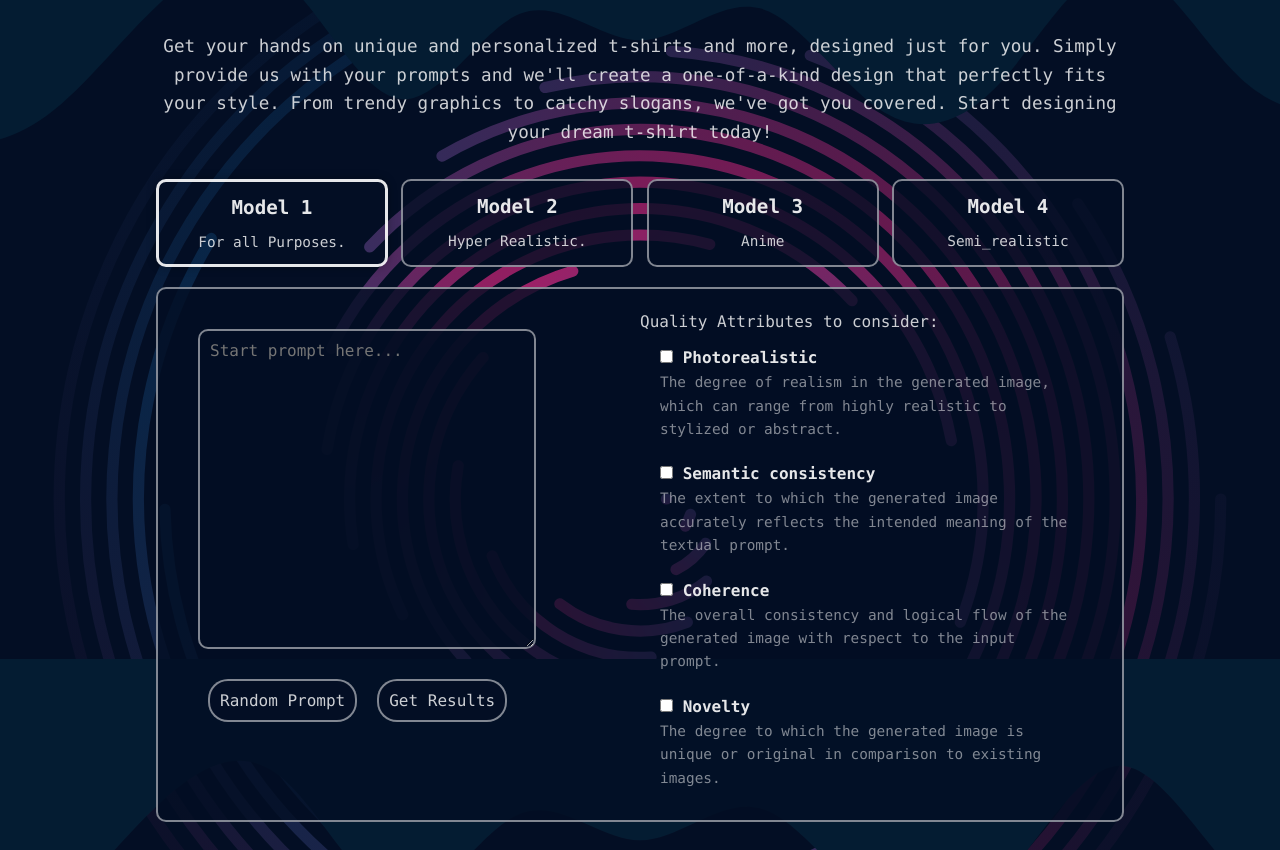
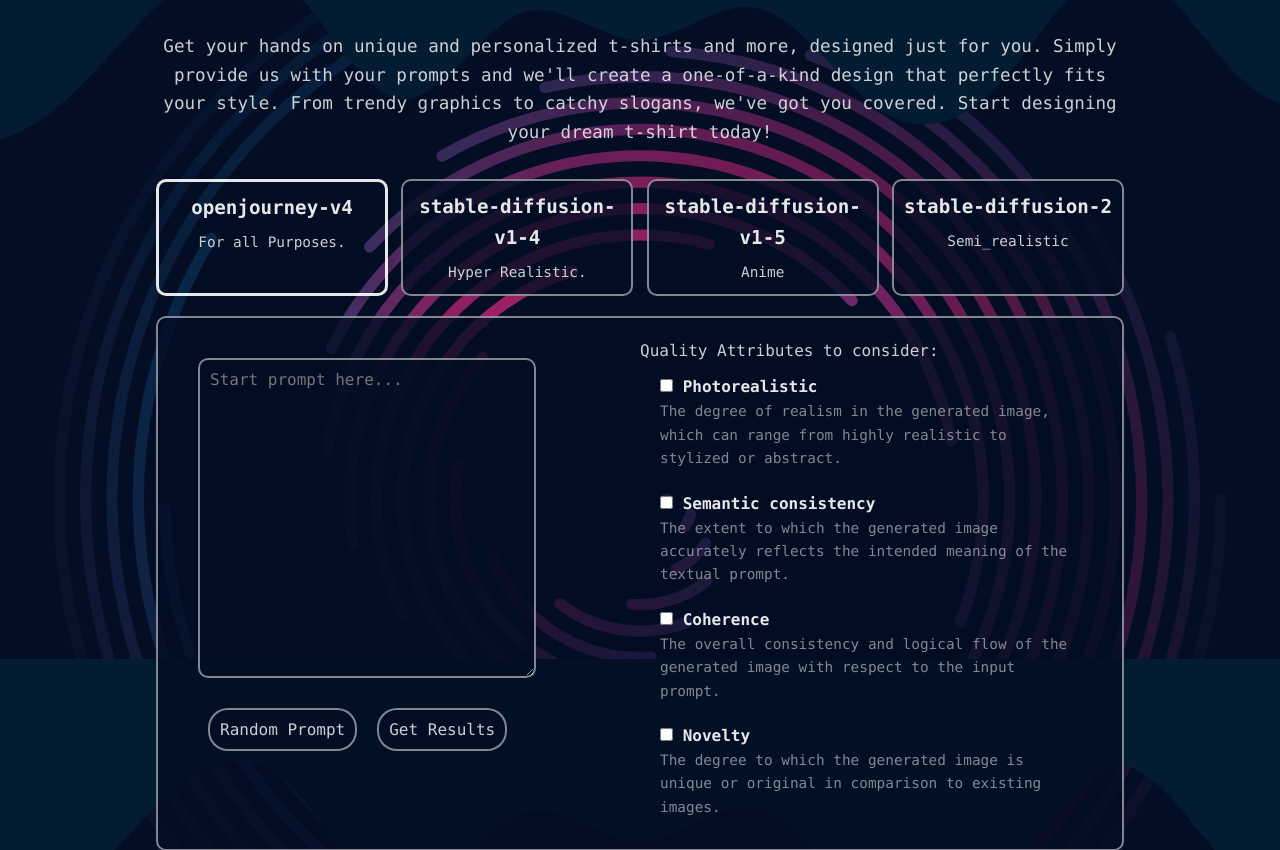
Before and after one commit to jamespeirano/AiFlicks, a Flask app: page / in a window 1280 px wide. Shown: the part 141-991 px from the top of the page. Run offline with Flask 3, Linux system fonts and the light colour scheme.

Commit message:
all model options are functional

```diff
--- a/app/routes.py
+++ b/app/routes.py
@@ -66,7 +66,7 @@
     Handles the payment using Stripe.
     """
     data = request.get_json()
-    return checkout(data)
+    return payment(data)
 
 
 @app.route('/model', methods=['GET', 'POST'])
@@ -92,6 +92,13 @@
     if response is None:
         return render_template("error.html")
     return render_template("result.html", image=response, prompt=prompt)
+
+
+@app.route('/random-prompt', methods=['GET'])
+def random_prompt_route():
+    selected_model = request.args.get('model')
+    prompt = random_prompt(selected_model)
+    return jsonify({'prompt': prompt})
 
 
 @app.route('/email_user', methods=['POST'])
--- a/app/static/script.js
+++ b/app/static/script.js
@@ -1,83 +1,21 @@
-
 $(document).ready(function() {
     $('#prompt').on('submit', function() {
-        // Collect checkbox values
+        // collect checkbox values
         var photorealistic = $('#photorealistic-checkbox').is(':checked');
         var semantic = $('#semantic-checkbox').is(':checked');
         var coherence = $('#coherence-checkbox').is(':checked');
         var novelty = $('#novelty-checkbox').is(':checked');
 
-        // Set checkbox values in hidden inputs
+        // set checkbox values in hidden inputs
         $('input[name="photorealistic"]').val(photorealistic);
         $('input[name="semantic"]').val(semantic);
         $('input[name="coherence"]').val(coherence);
         $('input[name="novelty"]').val(novelty);
 
-        // Submit the form
+        // submit the form
         return true;
     });
 });
-
-function generateRandomPrompt() {
-    StableDiffusionPrompts = ["redshift style incredible highly detailed space ship, space background, perfect composition, beautiful detailed, intricate, insanely detailed, octane render, trending on artstation, artistic, photorealistic, concept art, soft natural volumetric cinematic perfect light, chiaroscuro, award winning photograph, splash of color, masterpiece, oil on canvas, Carne Griffiths, E. Abramzon, raphael, caravaggio, beeple, beksinski, giger style",
-        "arcane style dublex, redshift style, What went wrong digital artwork concept art unreal engine cinematic Hyper detailed (highly detailed background) Highres iridescent metallic virtual octane render 4k UHD Splash screen (masterpiece) trending on deviantart artstation art by AI",
-        "My heart is an ocean, fantasy art, cinema 4d, matte painting, polished, beautiful, colorful, intricate, eldritch, ethereal, vibrant, surrealism, surrealism, vray, nvdia ray tracing, cryengine, magical, 4k, 8k, masterpiece, crystal, romanticism",
-        "hyperpunk 2100::1, pagani zonda, octane render,4k, volumetric lighting, unreal engine, retro advanced future concept design",
-        "snthwve style nvinkpunk Futuristic City of steel glass and neon, Masterpiece, Intricate details, 8k, 16k UHD, concept art, Moody lighting, shadows, glimmering, volumetric, professional photography, Ray Tracing Global Illumination, Optics, Scattering, Glowing, Shadows, Rough, Shimmering, Ray Tracing, Ambient Occlusion, Anti-Aliasing, FKAA, TXAA, RTX, SSAO, Shaders, OpenGL-Shaders, GLSL-Shaders, Post Processing, Post-Production, Cell Shading, Tone",
-        "Illuminated mind of the cosmos, stunning digital art, Blender, starfield background, exquisite detail, mesmerizing fractal patterns, ambient occlusion, masterpiece, oil on canvas, Dali, Escher, Beksinski, H.R. Giger style, trending on Behance, ultra-high definition 8K",
-        "New Babylon: Revelations, virtual 3D render, Octane, Unreal Engine, supreme detail, atmospheric cityscape, cyberpunk ambiance, metallic structures bathed in neon light, HDR, concept art, showcased on ArtStation, 4K, 16K masterpiece",
-        "My soul is a starlit sky, breathtaking fantasy scenery, Cinema 4D, enhanced with Nuke, radiant, mystical, 8K resolution, masterpiece, volumetric lighting, RTX ray tracing, magical crystal structures, echoes of romanticism, dreamlike surrealism, trending on DeviantArt",
-        "Quantum fusion X:4.3, radical hoverbike design, Unreal Engine, Octane Render, 4K, volumetric lighting, advanced retro-futuristic concept, Art Nouveau inspired detail, showcased on Behance, digital masterpiece, RTX ray tracing",
-        "The Dream Weaver, ethereal digital art, rich textures, Daz3D, iridescent holographic elements, hyper-detailed, 4K, featured on Pixiv, dramatic light and shadow, HDR, ray tracing, post-production enhancements, digital painting meets surrealism, a masterpiece reminiscent of Chagall's work",
-        "Quantum fusion X:4.3, radical hoverbike design, Unreal Engine, Octane Render, 4K, volumetric lighting, advanced retro-futuristic concept, Art Nouveau inspired detail, showcased on Behance, digital masterpiece, RTX ray tracing",
-        "Enigma of the Void, Blender masterpiece, space-themed artwork, stunning detail, beautiful composition, reminiscent of Beeple's work, volumetric lighting, ray traced, high-res 8K, trending on ArtStation, photorealistic starry background",
-        "Ode to Neon': Ultra-modern duplex design, Octane render, high-res, iridescent, metallic accents, Unreal Engine, architectural concept art, trending on DeviantArt, photorealistic, masterpiece in digital design",
-        "In the Heart of the Crystal Forest': Magical scenery, vibrant colors, hyper-realistic render with Nvidia ray tracing, CryEngine, 4K, 8K, intricate details, ethereal beauty, trending on ArtStation, a true digital masterpiece",
-        "Retrowave Dreams': 8K, concept art, futuristic city bathed in neon, volumetric lighting, intricate detailing, digital masterpiece, glimmering skyscrapers, shadows playing off the high-gloss surfaces, showcasing the capabilities of ray tracing and ambient occlusion",
-        "Nocturnal 2100: Mysterious Metropolis, blend of glass, metal, and vibrant neon, exquisitely detailed, 16K Ultra HD, moody atmospheric lighting, gleaming reflections, ray traced shadows, trending on ArtStation, ambient occlusion, anti-aliasing, RTX, SSAO, GLSL shaders, post-production touches, cinematic masterpiece."
-    ];
-    model2 = [
-        "Ode to Neon': Ultra-modern duplex design, Octane render, high-res, iridescent, metallic accents, Unreal Engine, architectural concept art, trending on DeviantArt, photorealistic, masterpiece in digital design"
-    ];
-    model3 = [
-        "Nocturnal 2100: Mysterious Metropolis, blend of glass, metal, and vibrant neon, exquisitely detailed, 16K Ultra HD, moody atmospheric lighting, gleaming reflections, ray traced shadows, trending on ArtStation, ambient occlusion, anti-aliasing, RTX, SSAO, GLSL shaders, post-production touches, cinematic masterpiece."
-    ];
-    model4 = ["hyperpunk 2100::1, pagani zonda, octane render,4k, volumetric lighting, unreal engine, retro advanced future concept design"
-    ];
-
-
-    // Get the currently selected model
-    const selectedModel = document.getElementById('selected-model').value;
-
-    let selectedArray;
-
-    // Choose the array based on the selected model
-    switch(selectedModel) {
-        case 'model-1':
-            selectedArray = StableDiffusionPrompts;
-            break;
-        case 'model-2':
-            selectedArray = model2;
-            break;
-        case 'model-3':
-            selectedArray = model3;
-            break;
-        case 'model-4':
-            selectedArray = model4;
-            break;
-        default:
-            console.error(`Unknown model: ${selectedModel}`);
-            return;
-    }
-
-    // Pick a random prompt from the selected array
-    const randomIndex = Math.floor(Math.random() * selectedArray.length);
-    const randomPrompt = selectedArray[randomIndex];
-
-    // Fill the textarea with the generated random prompt
-    document.getElementById('prompt-textarea').value = randomPrompt;
-}
-
 
 function addToCart(name, price) {
     const selectElement = event.target.previousElementSibling;
@@ -115,3 +53,24 @@
     });
     xhr.send(data);
 }
+
+function generateRandomPrompt() {
+    // Get the currently selected model
+    const selectedModel = document.getElementById('selected-model').value;
+
+    // Make an AJAX request to the server to get a random prompt
+    fetch('/random-prompt?model=' + selectedModel, {
+        method: 'GET',
+        headers: {
+            'Content-Type': 'application/json'
+        }
+    })
+    .then(response => response.json())
+    .then(data => {
+        // Fill the textarea with the generated random prompt
+        document.getElementById('prompt-textarea').value = data.prompt;
+    })
+    .catch(error => {
+        console.error('Error:', error);
+    });
+}
--- a/app/templates/index.html
+++ b/app/templates/index.html
@@ -17,19 +17,19 @@
 
 <div class="options-container">
     <div id="model-1" class="option-card">
-        <h3>Model 1</h3>
+        <h3>openjourney-v4</h3>
         <p>For all Purposes.</p>
     </div>
     <div id="model-2" class="option-card">
-        <h3>Model 2</h3>
+        <h3>stable-diffusion-v1-4</h3>
         <p>Hyper Realistic.</p>
     </div>
     <div id="model-3" class="option-card">
-        <h3>Model 3</h3>
+        <h3>stable-diffusion-v1-5</h3>
         <p>Anime</p>
     </div>
     <div id="model-4" class="option-card">
-        <h3>Model 4</h3>
+        <h3>stable-diffusion-2</h3>
         <p>Semi_realistic</p>
     </div>
 </div>
--- a/utils/__init__.py
+++ b/utils/__init__.py
@@ -1,5 +1,5 @@
 from .payment import checkout
-from .prompts import prompts
+from .prompts import prompts, random_prompt
 from .send_email import send_email
 
-__all__ = ["checkout", "prompts", "send_email"]
+__all__ = ["checkout", "prompts", "random_prompt", "send_email"]
```
Also changed, not shown: utils/prompts.py (+27 -1 lines).
